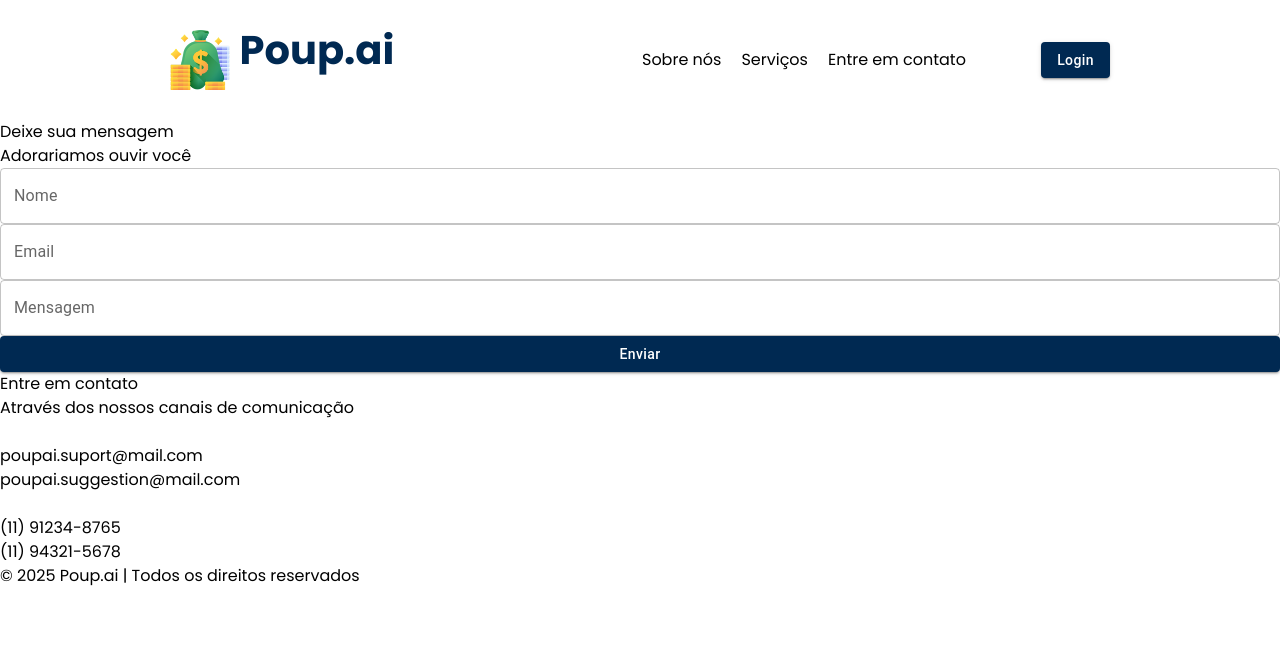
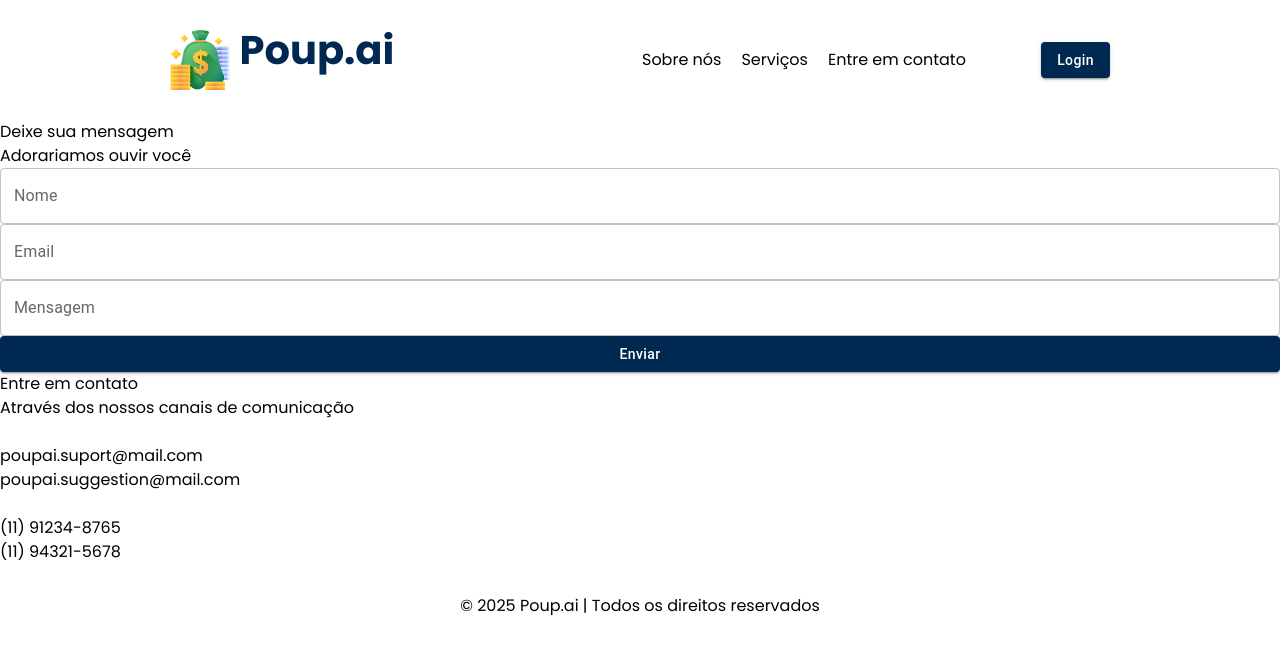
Before and after one commit to Douglass1981/FIAP-Fase1, a Next.js app: page /contact in a window 1280 px wide. Shown: the top 654 px of the page. Built offline with nearby package versions, Linux system fonts and the light colour scheme; some icons are missing.

Commit message:
feat(styles): apply spacing and font styling to footer

```diff
--- a/src/app/contact/contact.styles.module.scss
+++ b/src/app/contact/contact.styles.module.scss
@@ -23,6 +23,10 @@ $white: #ffffff;
 $black: #000000;
 
 .content {
+  background-color: $white;
+  width: 100vw;
+  min-height: 100vh;
+  box-sizing: border-box;
   &__nav {
     padding: 30px 170px;
     display: flex;
@@ -45,4 +49,11 @@ $black: #000000;
       gap: 20px;
     }
   }
+
+  &__footer {
+    display: flex;
+    padding: 30px;
+    justify-content: center;
+    color: $black;
+  }
 }
```
